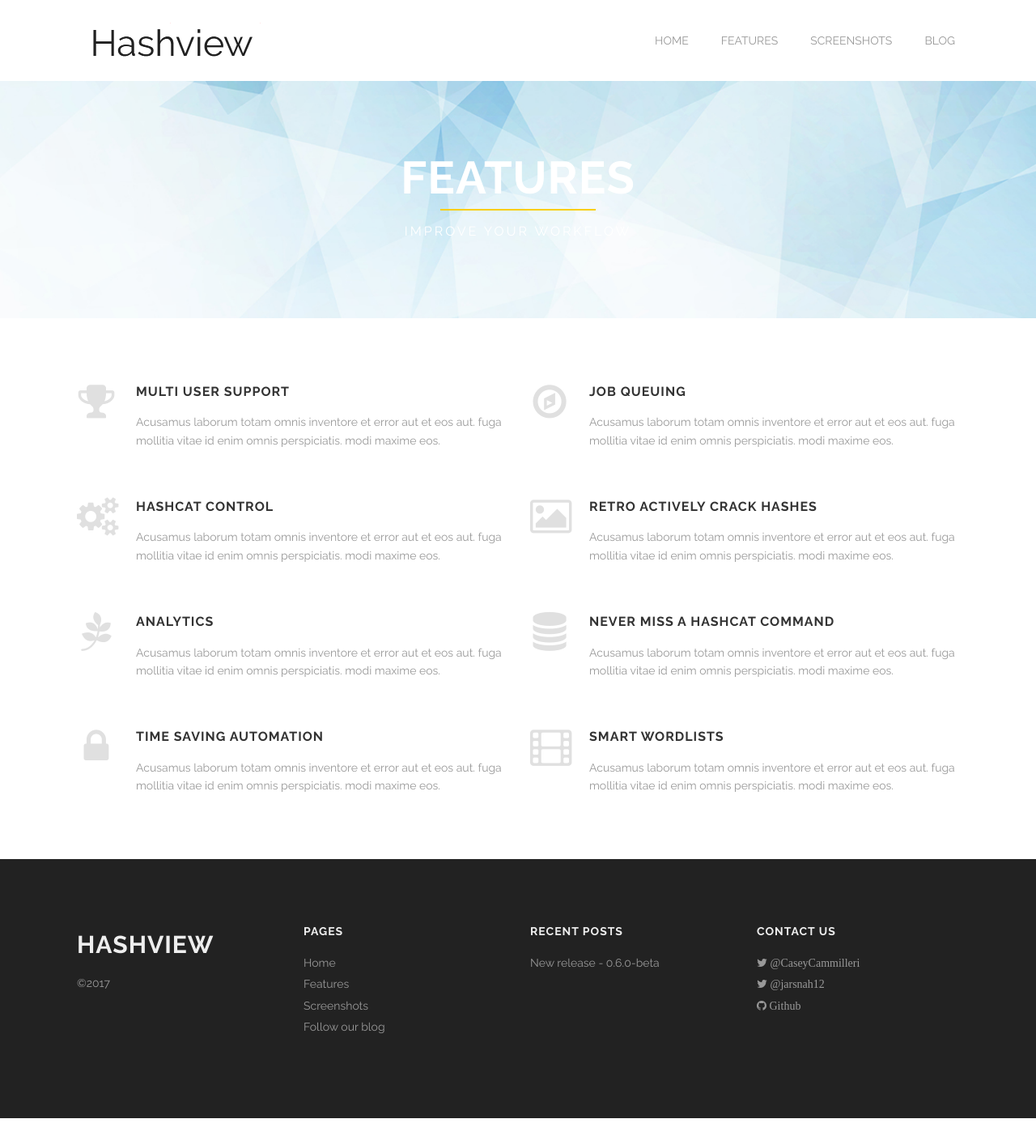
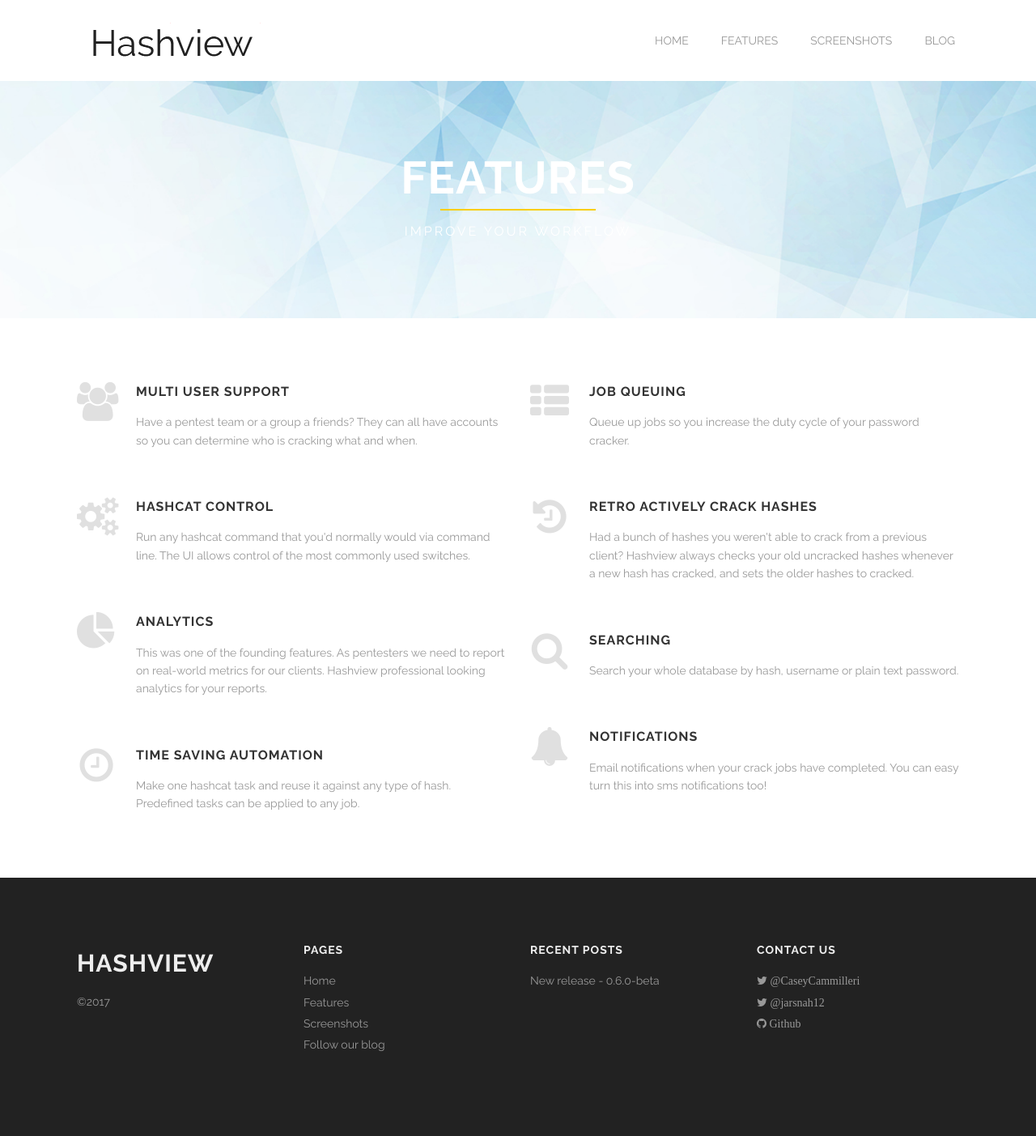
Before and after one commit to hashview/hashview.github.io, a Jekyll site: the page built from features.html, in a window 1280 px wide. Shown: the whole page at 81% size. Built offline with Jekyll 4.4.1, drawn with Linux system fonts in a browser that asks for light colours; before the commit the page ends 1381 px from its top, so only the background shows below that.

Commit message:
update feature list

```diff
--- a/features.html
+++ b/features.html
@@ -3,31 +3,31 @@
 title: Features
 section_id: features
 features_left:
-  - icon: trophy
+  - icon: users
     title: Multi user support
-    desc: Acusamus laborum totam omnis inventore et error aut et eos aut. fuga mollitia vitae id enim omnis perspiciatis. modi maxime eos.
+    desc: Have a pentest team or a group a friends? They can all have accounts so you can determine who is cracking what and when.
   - icon: cogs
     title: hashcat control
-    desc: Acusamus laborum totam omnis inventore et error aut et eos aut. fuga mollitia vitae id enim omnis perspiciatis. modi maxime eos.
-  - icon: pagelines
+    desc: Run any hashcat command that you'd normally would via command line. The UI allows control of the most commonly used switches.
+  - icon: pie-chart
     title: Analytics
-    desc: Acusamus laborum totam omnis inventore et error aut et eos aut. fuga mollitia vitae id enim omnis perspiciatis. modi maxime eos.
-  - icon: lock
+    desc: This was one of the founding features. As pentesters we need to report on real-world metrics for our clients. Hashview professional looking analytics for your reports.
+  - icon: clock-o
     title: Time saving automation
-    desc: Acusamus laborum totam omnis inventore et error aut et eos aut. fuga mollitia vitae id enim omnis perspiciatis. modi maxime eos.
+    desc: Make one hashcat task and reuse it against any type of hash. Predefined tasks can be applied to any job.
 features_right:
-  - icon: compass
+  - icon: th-list
     title: Job queuing
-    desc: Acusamus laborum totam omnis inventore et error aut et eos aut. fuga mollitia vitae id enim omnis perspiciatis. modi maxime eos.
-  - icon: image
+    desc: Queue up jobs so you increase the duty cycle of your password cracker.
+  - icon: history
     title: Retro actively crack hashes
-    desc: Acusamus laborum totam omnis inventore et error aut et eos aut. fuga mollitia vitae id enim omnis perspiciatis. modi maxime eos.
-  - icon: database
-    title: Never miss a hashcat command
-    desc: Acusamus laborum totam omnis inventore et error aut et eos aut. fuga mollitia vitae id enim omnis perspiciatis. modi maxime eos.
-  - icon: film
-    title: Smart wordlists
-    desc: Acusamus laborum totam omnis inventore et error aut et eos aut. fuga mollitia vitae id enim omnis perspiciatis. modi maxime eos.
+    desc: Had a bunch of hashes you weren't able to crack from a previous client? Hashview always checks your old uncracked hashes whenever a new hash has cracked, and sets the older hashes to cracked.
+  - icon: search
+    title: Searching
+    desc: Search your whole database by hash, username or plain text password.
+  - icon: bell
+    title: Notifications
+    desc: Email notifications when your crack jobs have completed. You can easy turn this into sms notifications too!
 ---
 
 <div class='full parallax' style='background-image: url(images/vector2.jpg); color: #fff;'>
--- a/index.html
+++ b/index.html
@@ -137,7 +137,7 @@
     {% include icon-text.html title='Analytics' desc='Awesome analytics using D3. You can ctrl+c, ctrl+v these statistics straight into your reports.' icon_class='fa fa-area-chart' delay='200' shape_class='icon-text-circle' %}
   </div>
   <div class="medium-4 large-4 columns">
-    {% include icon-text.html title='Smart Workflow' desc='Job queuing. Predefined tasks. Smart wordlist generation. Fine tuning of crack times. Start, stop, and resume jobs.' icon_class='fa fa-rocket' delay='0' shape_class='icon-text-circle' %}
+    {% include icon-text.html title='Smart Workflow' desc='Job queuing. Predefined tasks. Retro actively cracks your passwords. Start, stop, and resume jobs. etc.' icon_class='fa fa-rocket' delay='0' shape_class='icon-text-circle' %}
   </div>
   <div class="medium-4 large-4 columns">
     {% include icon-text.html title='Open source' desc='Free to use and modify. Actively developed. This project is made possible by the awesome Hashcat team!' icon_class='fa fa-code' delay='400' shape_class='icon-text-circle' %}
```
